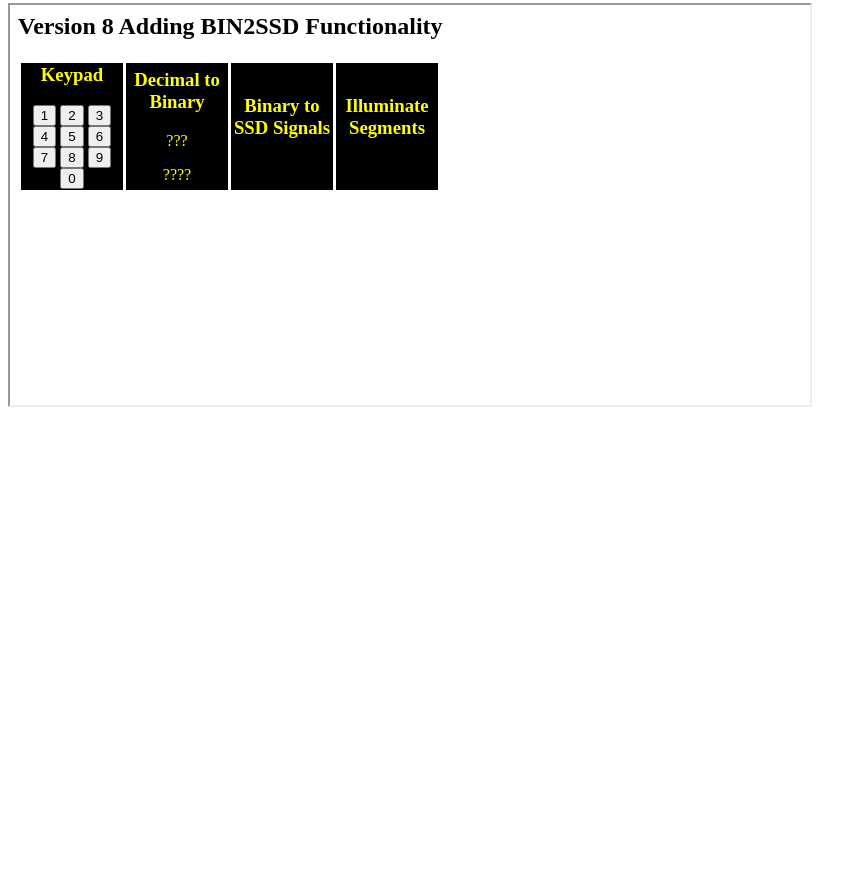
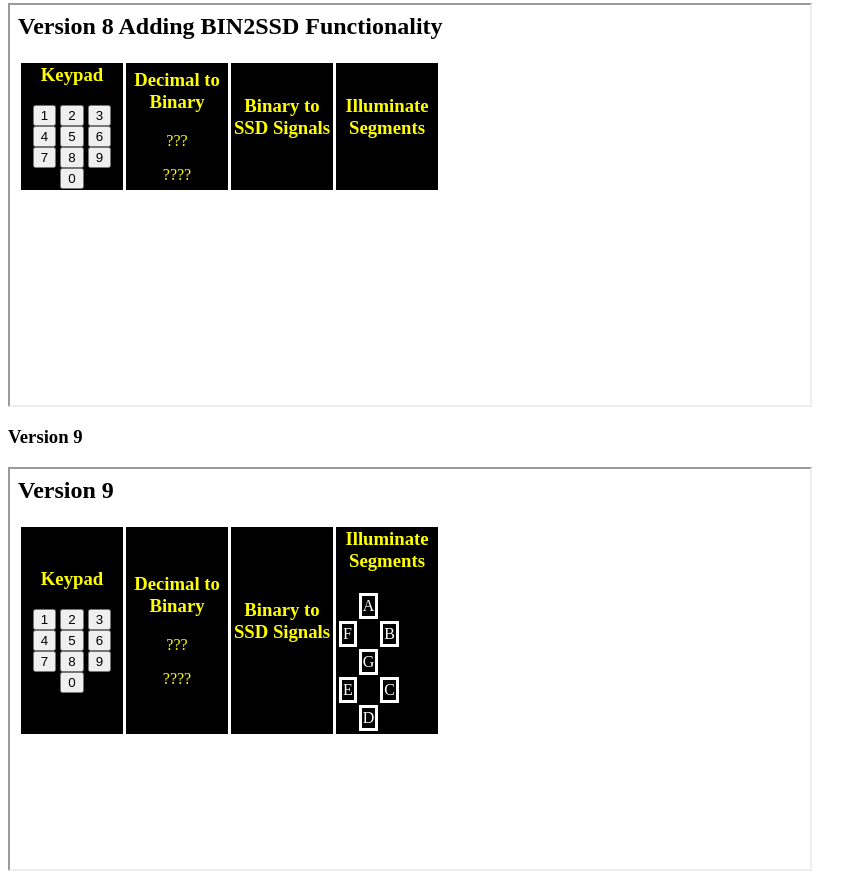
Before and after one commit to liziqian028/ZL-inf1339-week01, a plain HTML site: page docs/index.html in a window 1280 px wide. Shown: the part 3753-4632 px from the top of the page, without its empty margins (0-867 px from the left). Before the commit the page ends 4168 px from the top, so only its background shows below. Drawn offline with Linux system fonts and the light colour scheme.

Commit message:
Add files via upload
add a v9

```diff
--- a/docs/index.html
+++ b/docs/index.html
@@ -21,6 +21,8 @@
     <iframe src="v07.html"height="400px" width="800px"></iframe>
 <h3><a herf="vo8.html">Version 8</a></h3>
     <iframe src="v08.html"height="400px" width="800px"></iframe>
+<h3><a herf="vo9.html">Version 9</a></h3>
+    <iframe src="v09.html"height="400px" width="800px"></iframe>
 
 </body>
 </html>
```
